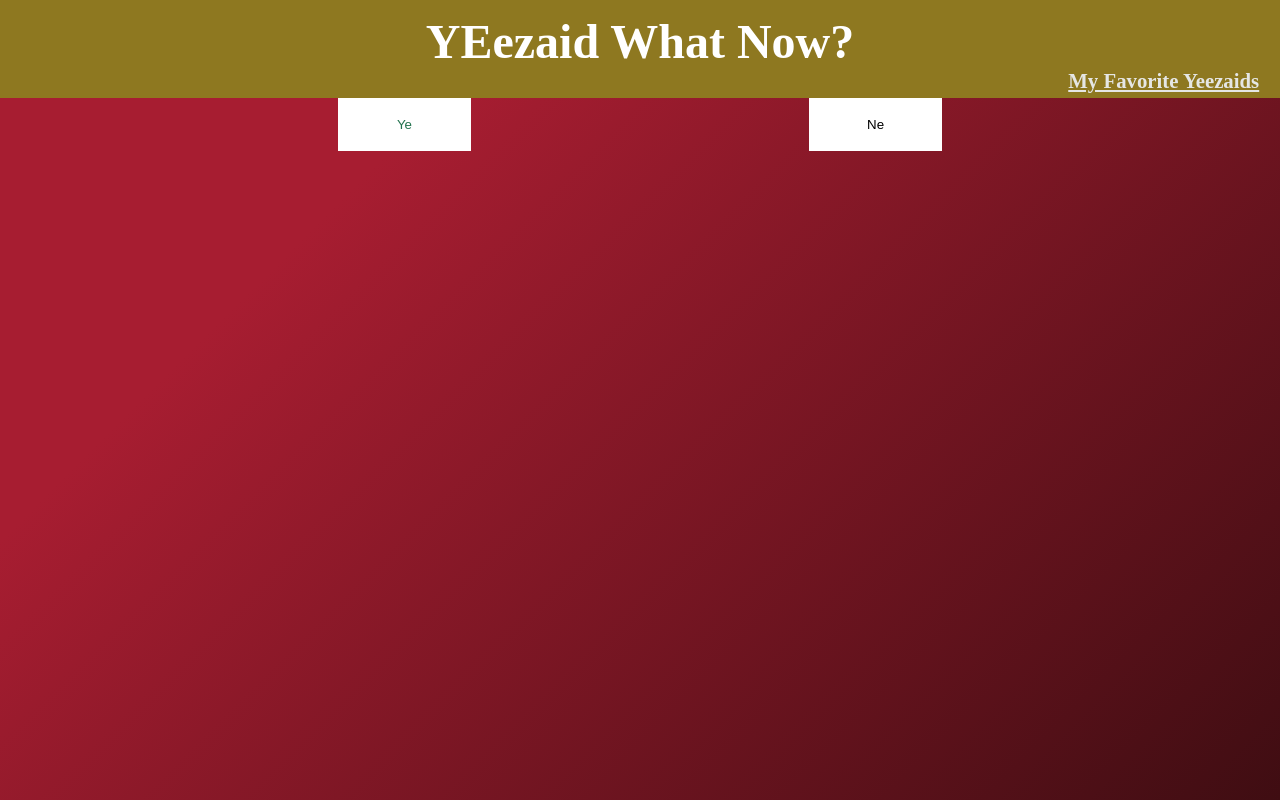
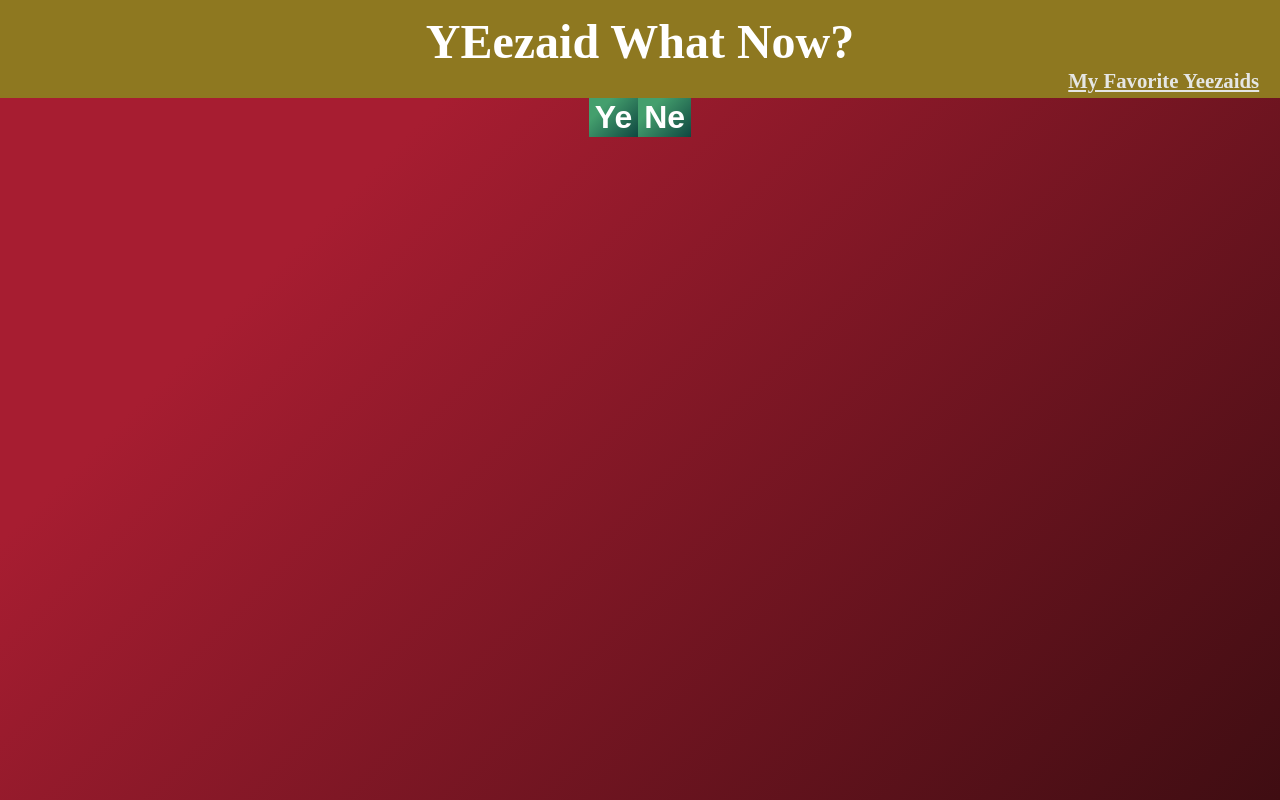
Before and after one commit to emorendorff/yeezaid, a React (Create React App) app: page /home in a window 1280 px wide. Built offline with nearby package versions, Linux system fonts and the light colour scheme; no server answers; the HTML template or start-up script is replaced by a standard one.

Commit message:
Add gradients to btns and media for home

```diff
--- a/src/home/Home.jsx
+++ b/src/home/Home.jsx
@@ -84,32 +84,34 @@ const Home = ({favorites, setFavorites}) => {
   }, [userHasAnswered])
 
   return (
-    <div>
+    <section className='home-container'>
       {userHasAnswered === false && isRestarting === false && !isLoading && (
-        <div>
+        <section className='game'>
           {!trumpQuotes && !kanyeQuotes && !error && isLoading && <h2 className='loading'>Getting quote...</h2> }
           {!trumpQuotes && !kanyeQuotes && error && <h2 className='loading'>Can't load quotes right now, try again later</h2>}
           {trumpQuotes && kanyeQuotes && !isLoading && !error && randomNum === 1 && <h3 className='quote'>"{kanyeQuotes.quote}"</h3>}
           {trumpQuotes && kanyeQuotes && !isLoading && !error && randomNum === 2 && <h3 className='quote'>"{trumpQuotes.message}"</h3>}
           <div className='button-flex'>
-            <button className='ye' onClick={handleClick} value={1}>Ye</button>
-            <button className='ne' onClick={handleClick} value={2}>Ne</button>
+            <button className='ye btn' onClick={handleClick} value={1}>Ye</button>
+            <button className='ne btn' onClick={handleClick} value={2}>Ne</button>
           </div>
-        </div>)}
+        </section>)}
       {userHasAnswered && isCorrectAnswer === true &&
-        <div>
-          <h3>Correct!</h3>
-          <button onClick={handlePlayAgain}>play again</button>
-          {randomNum === 1 && <button className='fav' onClick={handleFavorites}>Add to favorite yeezaids</button>}
-        </div>
+        <section>
+          <h3 className='answer'>Correct!</h3>
+          <div>
+            <button className='btn' onClick={handlePlayAgain}>play again</button>
+            {randomNum === 1 && <button className='btn' onClick={handleFavorites}>Add to favorite yeezaids</button>}
+          </div>
+        </section>
       }
       {userHasAnswered && isCorrectAnswer === false &&
-        <div>
-          <h3>Wrong</h3>
-          <button onClick={handlePlayAgain}>play again</button>
-        </div>
+        <section className='response-container'>
+          <h3 className='answer'>Wrong!</h3>
+          <button className='btn'onClick={handlePlayAgain}>play again</button>
+        </section>
       }
-    </div>
+    </section>
   )
 }
 
--- a/src/home/home.css
+++ b/src/home/home.css
@@ -1,9 +1,30 @@
+.home-container {
+  display: flex;
+  flex-direction: column;
+  align-items: center;
+}
+
 .loading {
   display: flex;
   flex-direction: column;
   align-items: center;
   justify-content: center;
 }
+
+
+.answer {
+  display: flex;
+  flex-direction: column;
+  justify-content: space-evenly;
+  text-align: center;
+}
+/*
+.play-save {
+  display: flex;
+  flex-direction: column;
+  align-items: center;
+  justify-content: space-between;
+} */
 
 .quote {
   display: flex;
@@ -21,18 +42,30 @@
   justify-content: space-evenly;
 }
 
-.ye {
-  height: 4em;
-  width: 10em;
+
+.btn {
   border: none;
-  background-color: white;
-  color: #22724E;
+  background-color: #0F4741;
+  background-image: linear-gradient(315deg, #0F4741 0%, #449F6D 74%);;
+  font-size: 2em;
+  font-weight: bold;
+  color: white;
+  display: inline-block
 }
 
-.ne {
-  height: 4em;
-  width: 10em;
-  border: none;
-  background-color: white;
-  color: black;
+
+@media screen and (max-width: 500px) {
+  .quote {
+    font-size: 1em;
+    margin: .25em;
+  }
+
+  .btn {
+    height: 1.5em;
+    width: 4em;
+    font-size: 1em;
+  }
 }
+
+/* 449F6D
+0F4741 */
```
